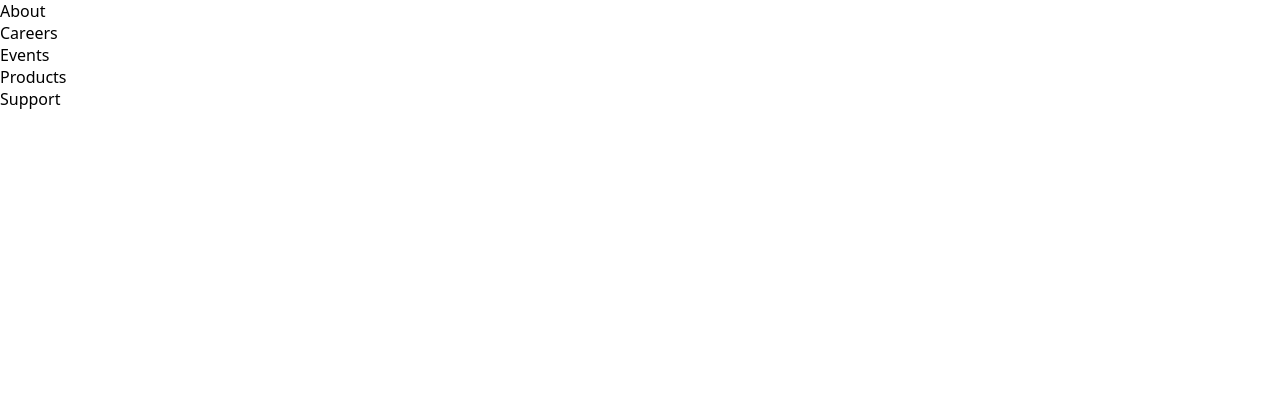
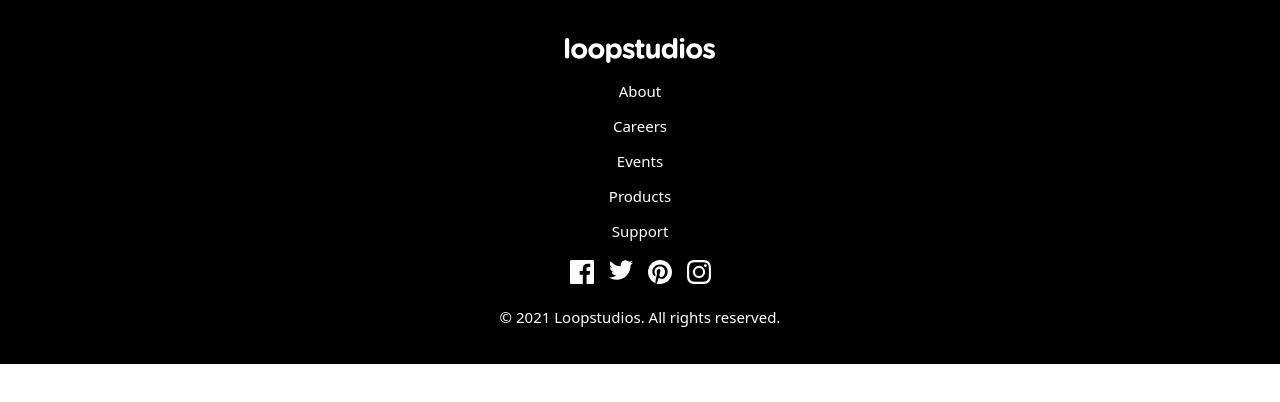
Before and after one commit to mirfanwebdev/loopstudio-landing-frontendmentor, a Vue app: page / in a window 1280 px wide. Shown: the top 402 px of the page. Built offline with nearby package versions, Linux system fonts and the light colour scheme.

Commit message:
add menus, socials, logo, and copyright claim for footer

```diff
--- a/src/App.vue
+++ b/src/App.vue
@@ -1,10 +1,10 @@
 <script setup>
-import BaseMenu from './components/BaseMenu.vue'
+import Footer from './components/Footer.vue';
 </script>
 
 <template>
   <main>
-    <BaseMenu />
+    <Footer />
   </main>
 </template>
 
--- a/src/components/BaseMenu.vue
+++ b/src/components/BaseMenu.vue
@@ -26,13 +26,5 @@ const list = ref([
 </script>
 
 <template>
-    <div v-for="item in list" :key="item.id">
-        <a>{{ item.name }}</a>
-    </div>
+    <a v-for="item in list" :key="item.id">{{ item.name }}</a>
 </template>
-
-<style scoped>
-a {
-    text-decoration: none;
-}
-</style>
--- /dev/null
+++ b/src/components/BaseSocial.vue
@@ -0,0 +1,35 @@
+<script setup>
+import { ref } from 'vue';
+import fbImg from '../assets/icon-facebook.svg';
+import twImg from '../assets/icon-twitter.svg';
+import pintImg from '../assets/icon-pinterest.svg';
+import instaImg from '../assets/icon-instagram.svg';
+
+const socials = ref([
+    {
+        id: 1,
+        name: 'Facebook',
+        img: fbImg,
+    },
+    {
+        id: 2,
+        name: 'Twitter',
+        img: twImg,
+    },
+    {
+        id: 3,
+        name: 'Pinterest',
+        img: pintImg,
+    },
+    {
+        id: 4,
+        name: 'Instagram',
+        img: instaImg,
+    }
+]);
+
+</script>
+
+<template>
+    <a v-for="social in socials" :key="social.id"><img :src="social.img" :alt="social.name"/></a>
+</template>
--- /dev/null
+++ b/src/components/Footer.vue
@@ -0,0 +1,43 @@
+<script setup>
+import BaseMenu from './BaseMenu.vue';
+import BaseSocial from './BaseSocial.vue';
+</script>
+
+<template>
+    <footer>
+        <img class="logo" src="../assets/logo.svg" alt="logo"/>
+        <div class="flex">
+            <BaseMenu/>
+        </div>
+        <div class="social">
+            <BaseSocial/>
+        </div>
+        <p>© 2021 Loopstudios. All rights reserved.</p>
+    </footer>
+</template>
+
+<style scoped>
+footer {
+    display: flex;
+    flex-direction: column;
+    align-items: center;
+    width: 100vw;
+    gap: 1.25rem;
+    padding: 2.5rem;
+    background-color: var(--black);
+    color: var(--white);
+}
+.logo {
+    width: 10rem;
+}
+.flex {
+    display: flex;
+    flex-direction: column;
+    align-items: center;
+    gap: 1rem;
+}
+.social {
+    display: flex;
+    gap: 1rem;
+}
+</style>
--- a/src/style.css
+++ b/src/style.css
@@ -1,5 +1,13 @@
 @import url("https://fonts.googleapis.com/css2?family=Alata&display=swap");
 @import url("https://fonts.googleapis.com/css2?family=Alata&family=Josefin+Sans:ital,wght@0,100..700;1,100..700&display=swap");
+
+:root {
+  --white: hsl(0, 0%, 100%);
+  --black: hsl(0, 0%, 0%);
+  --dark-gray: hsl(0, 0%, 55%);
+  --very-dark-gray: hsl(0, 0%, 41%);
+  font-size: 15px;
+}
 
 * {
   font-family: system-ui, -apple-system, BlinkMacSystemFont, "Segoe UI", Roboto,
@@ -8,3 +16,6 @@
   padding: 0;
   box-sizing: border-box;
 }
+a {
+  text-decoration: none;
+}
```
Also changed, not shown: src/components/Header.vue (added, +14 -0 lines).
